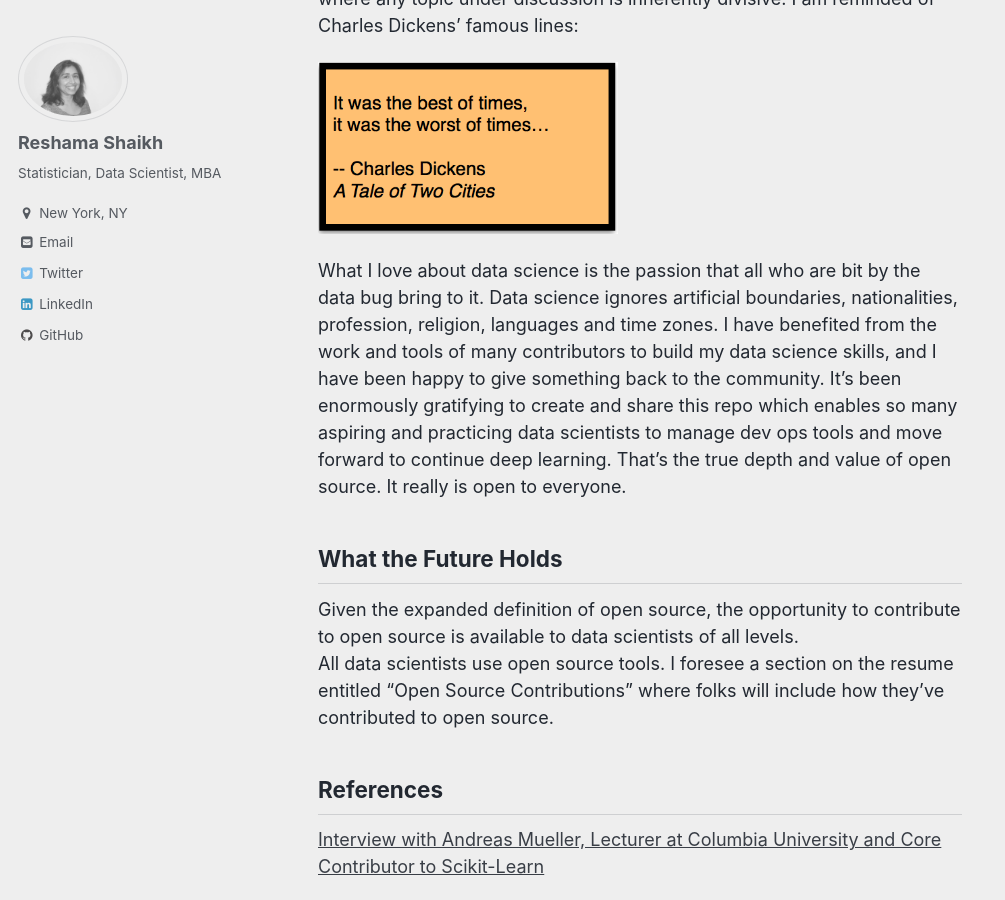
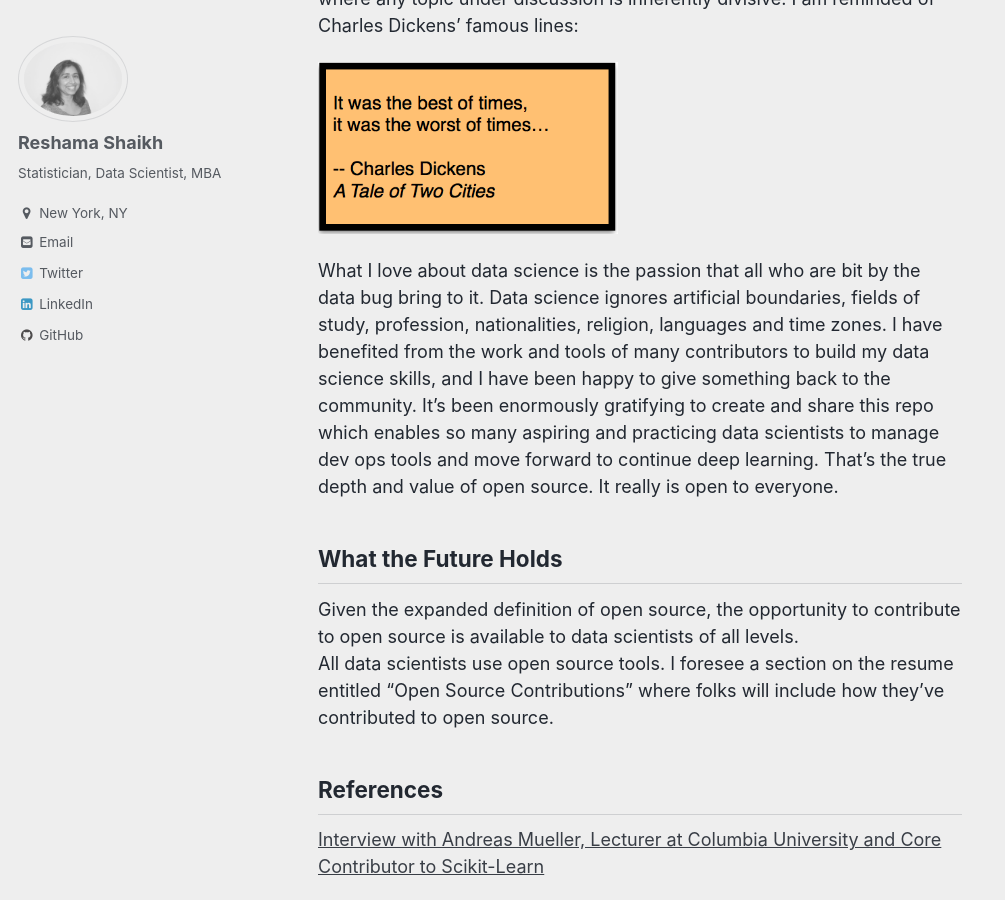
Before and after one commit to reshamas/reshamas.github.io, a Jekyll site: the page built from _posts/2018-04-07-how-i-unknowingly-contributed-to-open-source.md, in a window 1280 px wide and 900 px high, scrolled down 3880 px. Shown: the whole window, without its empty margins (0-1005 px from the left). Built offline with Jekyll 4.4.1, drawn with Linux system fonts in a browser that asks for light colours; emoji names are drawn with the system emoji font; comment, search, counter and statistics services are not loaded.

Commit message:
Update 2018-04-07-how-i-unknowingly-contributed-to-open-source.md

```diff
--- a/_posts/2018-04-07-how-i-unknowingly-contributed-to-open-source.md
+++ b/_posts/2018-04-07-how-i-unknowingly-contributed-to-open-source.md
@@ -73,7 +73,7 @@ I live in the United States, specifically New York City.  It’s a time period w
 
 <img src="../assets/images/charles_dickens.png" align="center"  height="200" width="300" >
 
-What I love about data science is the passion that all who are bit by the data bug bring to it.  Data science ignores artificial boundaries, nationalities, profession, religion, languages and time zones.  I have benefited from the work and tools of many contributors to build my data science skills, and I have been happy to give something back to the community.  It’s been enormously gratifying to create and share this repo which enables so many aspiring and practicing data scientists to manage dev ops tools and move forward to continue deep learning.  That’s the true depth and value of open source.  It really is open to everyone.
+What I love about data science is the passion that all who are bit by the data bug bring to it.  Data science ignores artificial boundaries, fields of study, profession, nationalities, religion, languages and time zones.  I have benefited from the work and tools of many contributors to build my data science skills, and I have been happy to give something back to the community.  It’s been enormously gratifying to create and share this repo which enables so many aspiring and practicing data scientists to manage dev ops tools and move forward to continue deep learning.  That’s the true depth and value of open source.  It really is open to everyone.
 
 ## What the Future Holds
 Given the expanded definition of open source, the opportunity to contribute to open source is available to data scientists of all levels.
```
